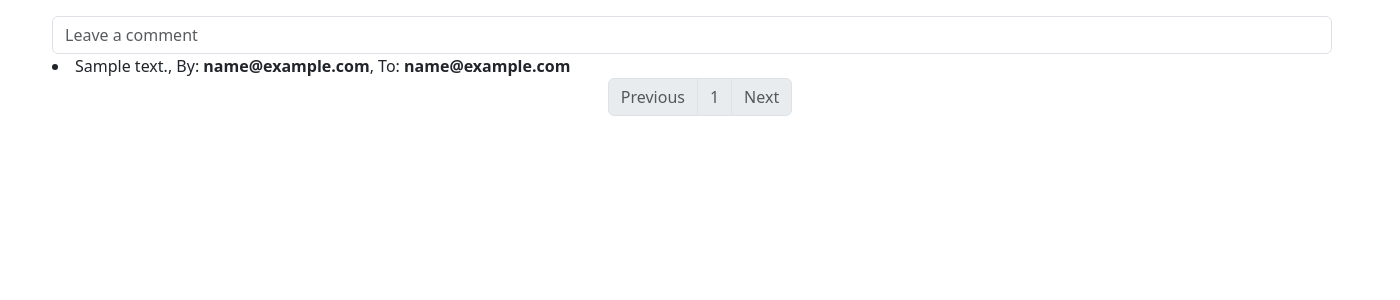
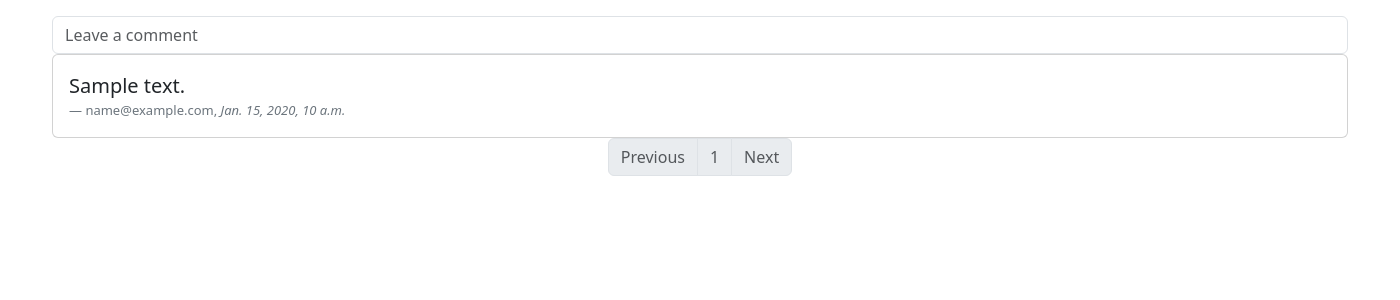
Before and after one commit to Atinon/project, a Django app: page /accounts/1/comments/ in a window 1400 px wide. Shown: the part 73-373 px from the top of the page. Run offline with Django 4.2, Linux system fonts and the light colour scheme; a user stored in the database is signed in; tables that the repository leaves empty hold one stand-in row (values such as "Sample post"); grey boxes marked "Sample" are stand-in pictures; some libraries are stand-ins or nearby versions.

Commit message:
Added comments filter by pk, fixed urls, improved view

```diff
--- a/exam_project/exam_project/comments/urls.py
+++ b/exam_project/exam_project/comments/urls.py
@@ -4,5 +4,5 @@ from exam_project.comments.views import CommentsView, CreateCommentView
 
 urlpatterns = (
     path('', CommentsView.as_view(), name="comments"),
-    path('test_post/', CreateCommentView.as_view(), name="test post comment"),
+    path('post_comment/', CreateCommentView.as_view(), name="post comment"),
 )
--- a/exam_project/exam_project/comments/views.py
+++ b/exam_project/exam_project/comments/views.py
@@ -14,11 +14,16 @@ class CommentsView(auth_mixins.LoginRequiredMixin, views.ListView):
     template_name = 'comments/comments_view.html'
     paginate_by = 5
 
+    def get_queryset(self):
+        receiver = PROFILE_MODEL.objects.get(pk=self.kwargs['pk'])
+        if receiver:
+            return self.model.objects.filter(receiver=receiver)
+        return None
 
 
 class CreateCommentView(auth_mixins.LoginRequiredMixin, views.CreateView):
     form_class = CommentsForm
-    template_name = 'comments/test_comment_post.html'
+    template_name = 'comments/post_comment.html'
 
     # write function or find a way to get UserProfile object by id
     @staticmethod
--- a/exam_project/templates/accounts/profile_details.html
+++ b/exam_project/templates/accounts/profile_details.html
@@ -49,7 +49,7 @@
         </div>
     </div>
     <div style="display: flex; justify-content: center; flex-direction: row; text-align: center">
-        <a href="#" type="button" class="btn btn-secondary">Leave a comment</a>
+        <a href="{% url 'post comment' pk=object.pk %}" type="button" class="btn btn-secondary">Leave a comment</a>
         <a href="{% url "comments" pk=object.pk %}" type="button" class="btn btn-secondary">View Comments</a>
 
     </div>
--- a/exam_project/templates/comments/comments_view.html
+++ b/exam_project/templates/comments/comments_view.html
@@ -2,16 +2,27 @@
 
 {% block page_content %}
     {# Implement POST method for Comments form #}
-    <form class="col-12 col-lg-auto mb-3 mb-lg-0 me-lg-3" method="GET" action="{% url 'search' %}">
-        {% csrf_token %} {# is it needed here? #}
-        <input type="text" name="text"
-               class="form-control" placeholder="Leave a comment" aria-label="Search">
-    </form>
-
+    <div style="width: 1312px ;margin: 0 auto">
+        <form class="col-12 col-lg-auto mb-3 mb-lg-0 me-lg-3" method="GET" action="{% url 'search' %}">
+            {% csrf_token %} {# is it needed here? #}
+            <input type="text" name="text"
+                   class="form-control" placeholder="Leave a comment" aria-label="Search">
+        </form>
+    </div>
     {% for item in page_obj %}
-        <li>
-            {{ item.comment_text }}, By: <b>{{ item.author.user.email }}</b>, To: <b>{{ item.receiver.user.email }}</b>
-        </li>
+        <div class="card">
+            {#            <div class="card-header">#}
+            {#                {{ item.author.user.email }}#}
+            {#            </div>#}
+            <div class="card-body">
+                <blockquote class="blockquote mb-0">
+                    <p>{{ item.comment_text }}</p>
+                    <footer class="blockquote-footer" style="font-size: 13px">{{ item.author.user.email }}, <cite
+                            title="Source Title">{{ item.created_on }}</cite>
+                    </footer>
+                </blockquote>
+            </div>
+        </div>
     {% empty %}
         <H1>Nothing to show.</H1>
     {% endfor %}
```
Also changed, not shown: exam_project/templates/comments/post_comment.html (added, +11 -0 lines), exam_project/templates/comments/test_comment_post.html (deleted, +0 -11 lines).
